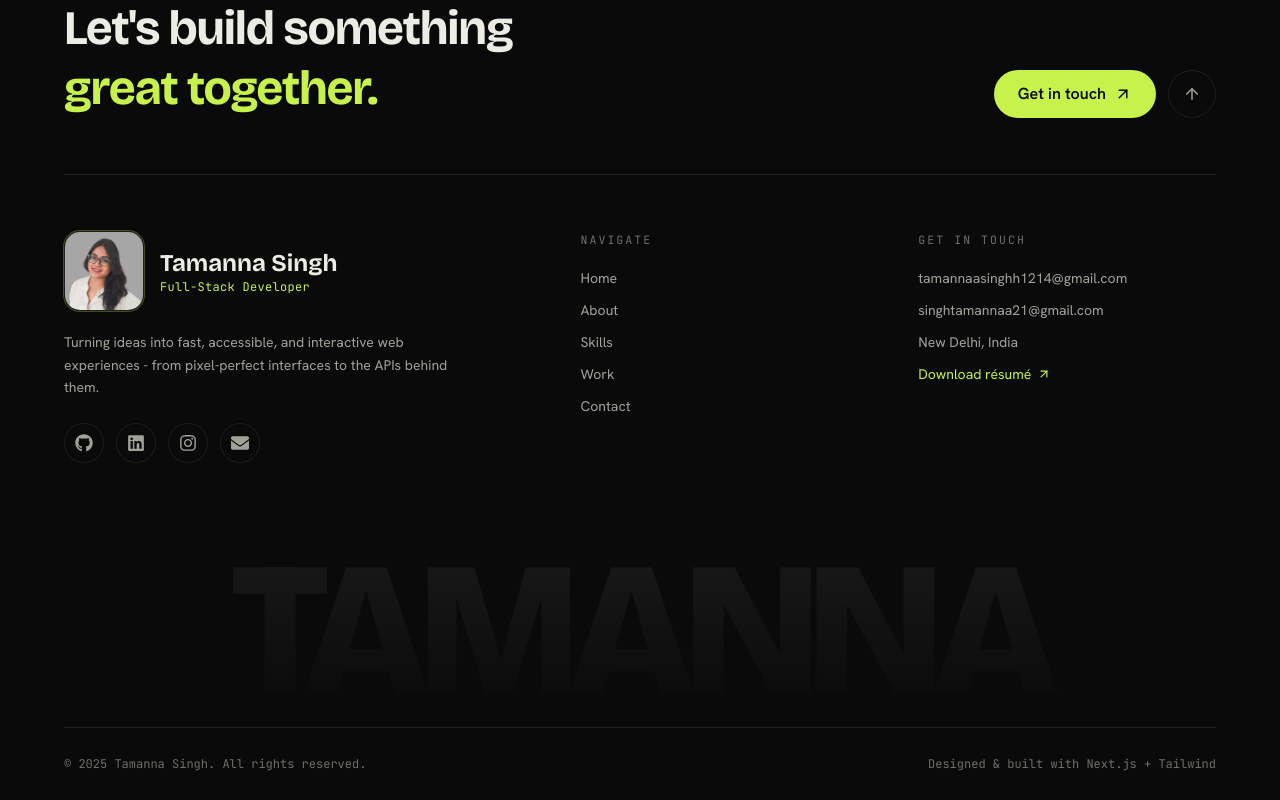
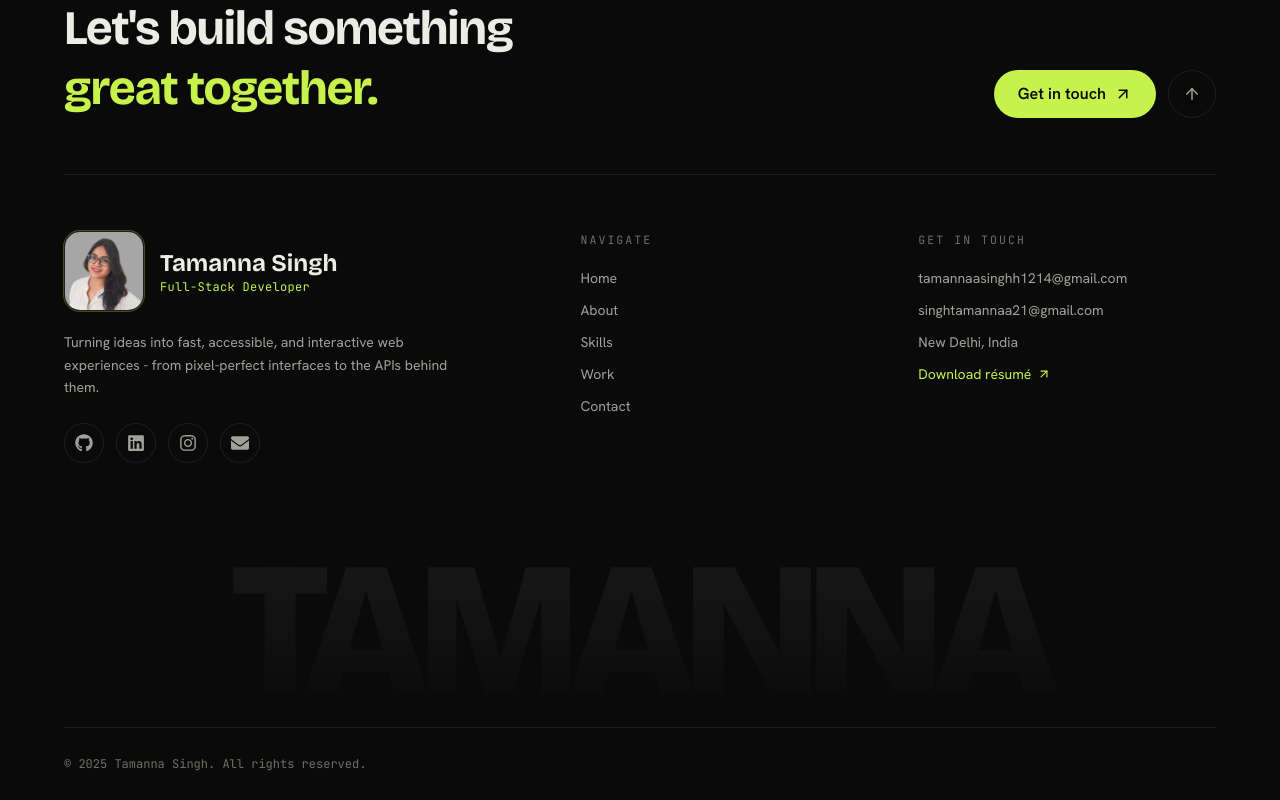
Before and after one commit to TamannaaSinghh/dev-tamanna, a Next.js app: page / in a window 1280 px wide. Shown: the part 5955-6755 px from the top of the page. Built offline with nearby package versions, Linux system fonts and the light colour scheme.

Commit message:
added the final touches

```diff
--- a/app/layout.js
+++ b/app/layout.js
@@ -23,9 +23,9 @@ const jetbrains = JetBrains_Mono({
 })
 
 export const metadata = {
-  title: 'Tamanna Singh — Full-Stack Developer',
+  title: 'Tamanna Singh - Full Stack Developer',
   description:
-    'Tamanna Singh — full-stack developer crafting fast, accessible, and beautiful web experiences with React, Next.js, and Node.js.',
+    'Tamanna Singh - full-stack developer crafting fast, accessible, and beautiful web experiences with React, Next.js, and Node.js.',
   icons: {
     icon: '/hero%20bg.jpeg',
   },
--- a/components/Footer.js
+++ b/components/Footer.js
@@ -167,9 +167,6 @@ export default function Footer() {
           <p className="font-mono text-xs text-bone-faint">
             © {new Date().getFullYear()} Tamanna Singh. All rights reserved.
           </p>
-          <p className="font-mono text-xs text-bone-faint">
-            Designed &amp; built with Next.js + Tailwind
-          </p>
         </div>
       </motion.div>
     </footer>
```
